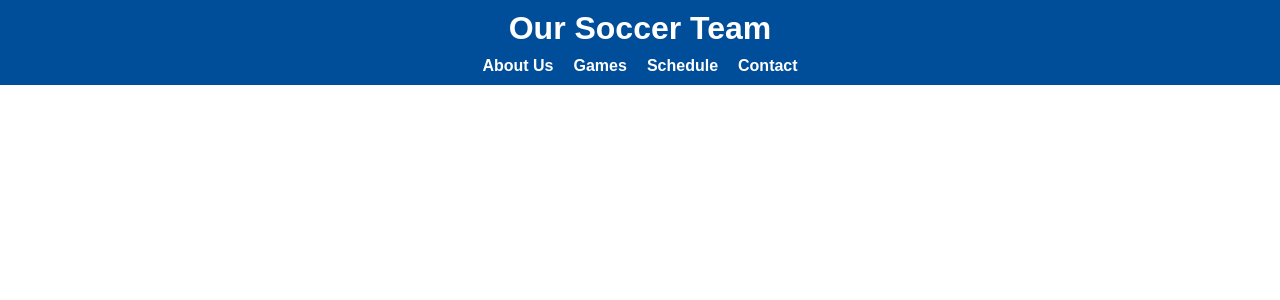
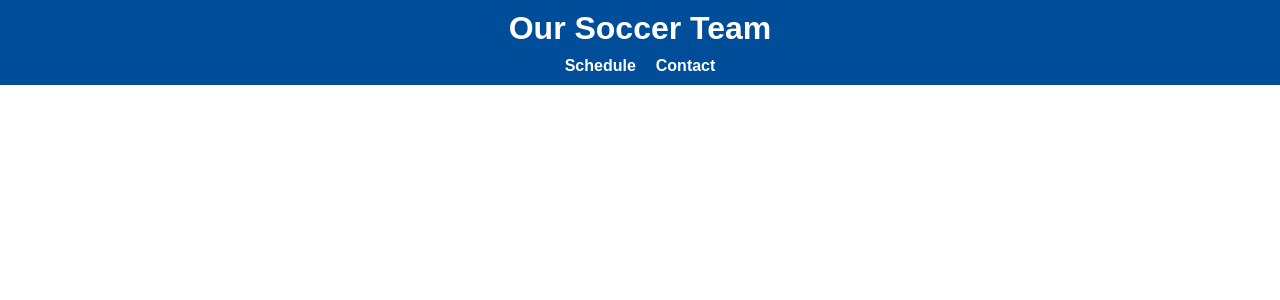
Before and after one commit to Micjoey/SoccerWebsite, a React (Create React App) app: page / in a window 1280 px wide. Shown: the top 300 px of the page. Built offline with nearby package versions, Linux system fonts and the light colour scheme.

Commit message:
Feature(Header.tsx): Update header bar with current pages

```diff
--- a/src/components/Header/Header.tsx
+++ b/src/components/Header/Header.tsx
@@ -6,8 +6,6 @@ const Header: React.FC = () => {
     <header className="header">
       <h1 className="title">Our Soccer Team</h1>
       <nav className="navigation">
-        <a href="#about">About Us</a>
-        <a href="#games">Games</a>
         <a href="/schedule">Schedule</a>
         <a href="#contact">Contact</a>
       </nav>
```
